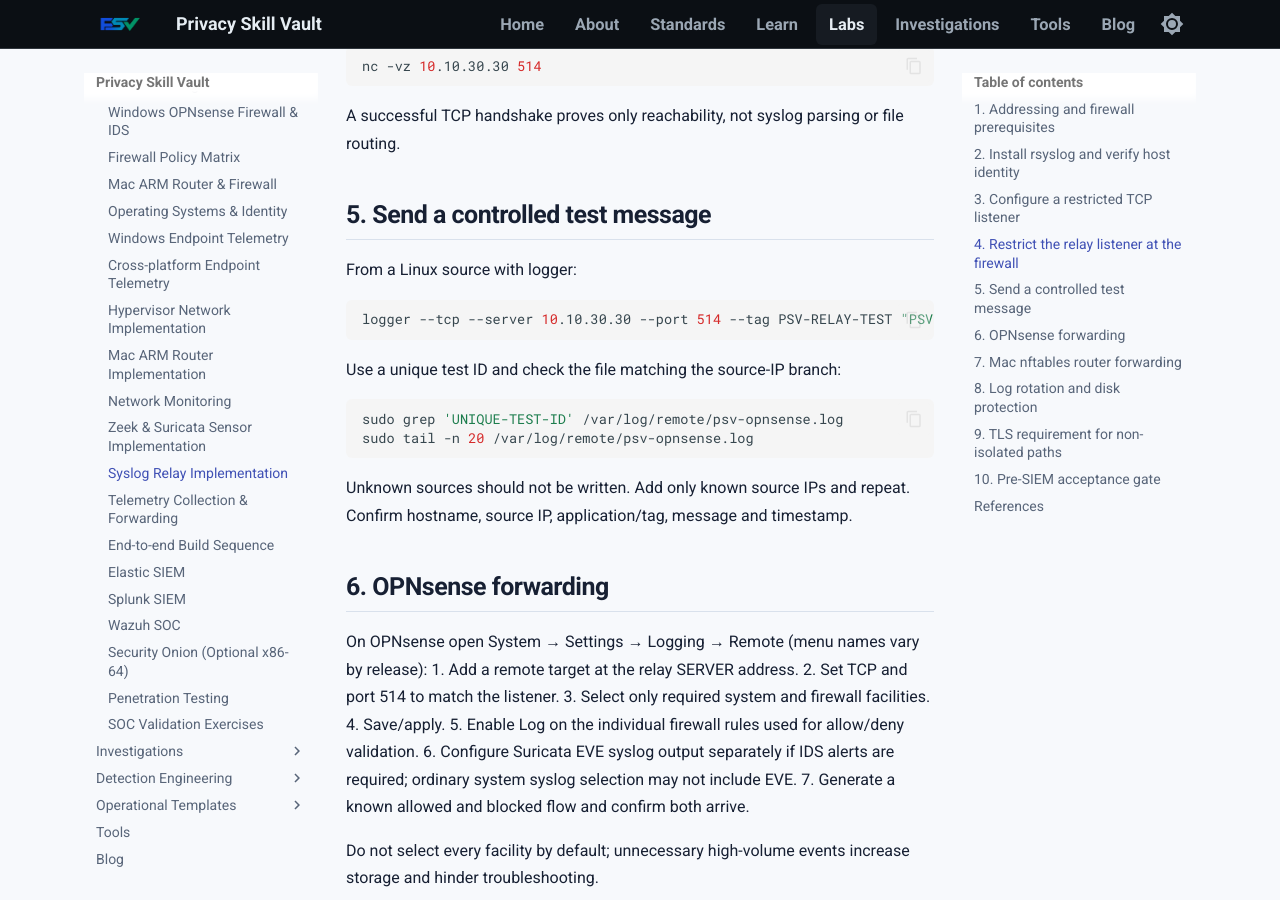
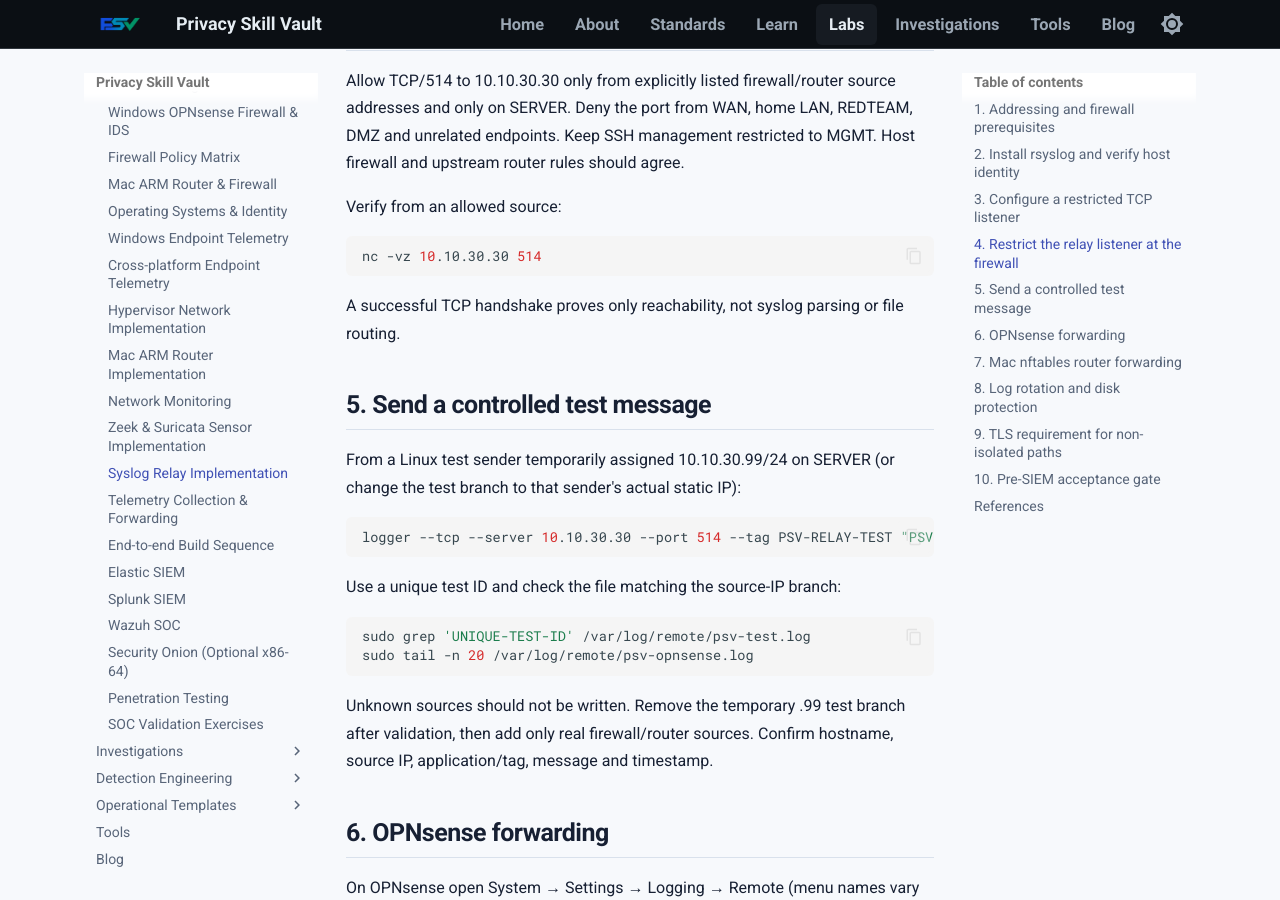
Before and after one commit to PrivacySkillVault/privacyskillvault.github.io, an MkDocs documentation site: the page built from docs/labs/syslog-relay-implementation.md, in a window 1280 px wide and 900 px high, scrolled down 2648 px. Built offline with MkDocs 1.6.1 and Material for MkDocs 9.7.7, drawn with Linux system fonts in a browser that asks for light colours; some of the changed text lies outside the part shown.

Commit message:
Make relay smoke-test source explicitly allowlisted

```diff
--- a/docs/labs/syslog-relay-implementation.md
+++ b/docs/labs/syslog-relay-implementation.md
@@ -63,6 +63,16 @@
         stop
     }
 
+    # Temporary controlled test sender; remove this branch after validation.
+    if ($fromhost-ip == "10.10.30.99") then {
+        action(type="omfile"
+               file="/var/log/remote/psv-test.log"
+               template="PSVRemoteLine"
+               fileCreateMode="0640"
+               dirCreateMode="0750")
+        stop
+    }
+
     # Unknown sources are not mixed into trusted source files.
     stop
 }
@@ -96,7 +106,7 @@
 
 ## 5. Send a controlled test message
 
-From a Linux source with logger:
+From a Linux test sender temporarily assigned 10.10.30.99/24 on SERVER (or change the test branch to that sender's actual static IP):
 
 ~~~bash
 logger --tcp --server 10.10.30.30 --port 514 --tag PSV-RELAY-TEST "PSV relay test id=UNIQUE-TEST-ID"
@@ -105,11 +115,11 @@
 Use a unique test ID and check the file matching the source-IP branch:
 
 ~~~bash
-sudo grep 'UNIQUE-TEST-ID' /var/log/remote/psv-opnsense.log
+sudo grep 'UNIQUE-TEST-ID' /var/log/remote/psv-test.log
 sudo tail -n 20 /var/log/remote/psv-opnsense.log
 ~~~
 
-Unknown sources should not be written. Add only known source IPs and repeat. Confirm hostname, source IP, application/tag, message and timestamp.
+Unknown sources should not be written. Remove the temporary .99 test branch after validation, then add only real firewall/router sources. Confirm hostname, source IP, application/tag, message and timestamp.
 
 ## 6. OPNsense forwarding
 
```
